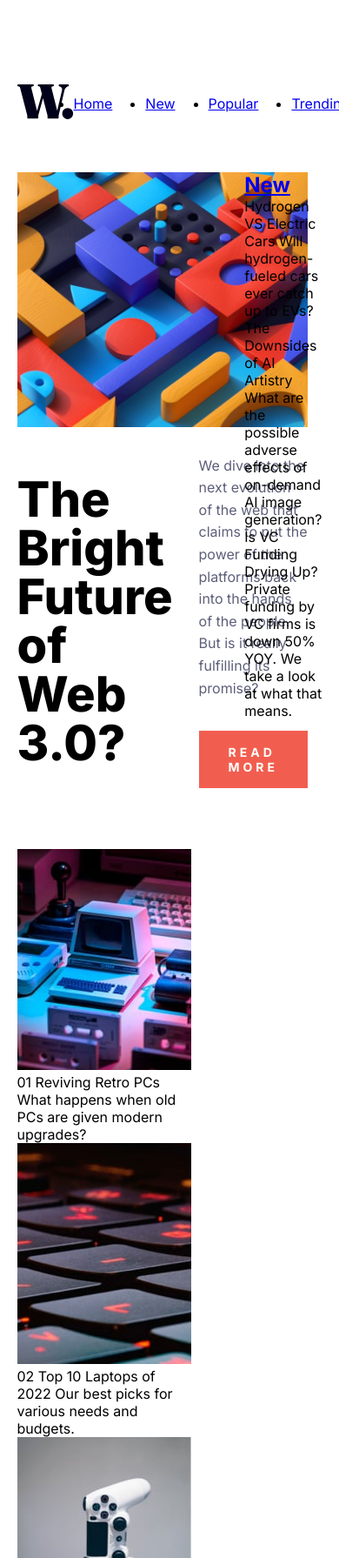
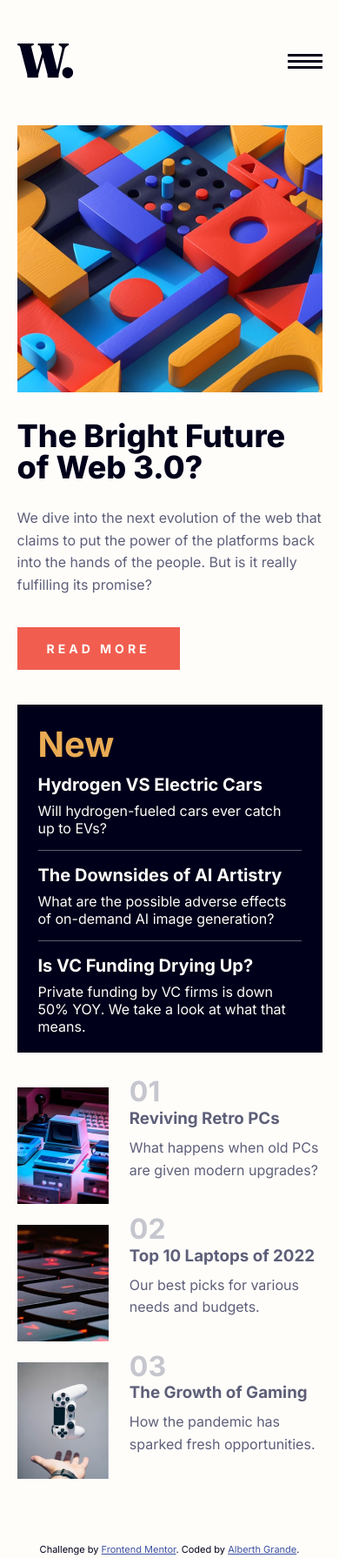
Before and after one commit to alberthgrande/news-homepage, a plain HTML site: page index.html in a window 390 px wide. Shown: the top 1791 px of the page at 87% size. Drawn offline with Linux system fonts and the light colour scheme.

Commit message:
Done Project

```diff
--- /dev/null
+++ b/css/media_query.css
@@ -0,0 +1,95 @@
+@media only screen and (max-width: 920px) {
+  body {
+    padding-top: 0;
+  }
+
+  .main {
+    display: grid;
+    column-gap: 20px;
+    row-gap: 40px;
+  }
+  .first-article {
+    grid-column: 1 / 4;
+  }
+  .aside {
+    grid-column: 1 / 4;
+    grid-row: 2 / 3;
+  }
+  .bottom-card-article {
+    grid-column: 1 / 4;
+    margin-bottom: 24px;
+  }
+  .bottom-card-img {
+    width: 150px;
+    max-width: 30%;
+  }
+
+  /* toogle navigation */
+  .nav-list {
+    display: flex;
+    background-color: #fff;
+    flex-direction: column;
+    gap: 30px;
+    grid-row: 1 / 3;
+
+    position: absolute;
+    top: 0;
+    right: 0;
+    width: 240px;
+    height: 100%;
+    padding: 200px 0 0 24px;
+
+    opacity: 0;
+    pointer-events: none;
+    visibility: none;
+    transform: translateX(100%);
+    transition: all 0.4s;
+    z-index: 99;
+  }
+
+  .nav-link:link,
+  .nav-link:visited {
+    font-size: 18px;
+    font-weight: 500;
+    color: var(--neutral-Very-dark-blue);
+  }
+
+  .nav-open .nav-list {
+    opacity: 1;
+    pointer-events: auto;
+    visibility: visible;
+    transform: translateX(0%);
+  }
+  .nav-open .icon-menu {
+    display: none;
+  }
+  .nav-open .icon-menu-close {
+    display: block;
+  }
+
+  .overlay {
+    position: absolute;
+    top: 0;
+    left: 0;
+    width: 100%;
+    height: 100%;
+    background-color: rgba(0, 0, 0, 0.4);
+    z-index: 98;
+  }
+  .btn-mobile-nav {
+    display: block;
+    z-index: 100;
+  }
+}
+
+@media only screen and (max-width: 600px) {
+  .main-note-h1 {
+    grid-column: 1 / 3;
+  }
+  .main-note-content {
+    grid-column: 1 / 3;
+  }
+  .main-note-h1 {
+    font-size: 36px;
+  }
+}
--- a/css/style.css
+++ b/css/style.css
@@ -36,6 +36,8 @@ html {
 body {
   min-height: 100vh;
   padding-top: 40px;
+  background-color: var(--neutral-Off-white);
+  color: var(--neutral-Very-dark-blue);
 }
 
 .container {
@@ -54,6 +56,29 @@ body {
 .nav-list {
   display: flex;
   gap: 38px;
+  list-style: none;
+}
+
+.nav-link:link,
+.nav-link:visited {
+  text-decoration: none;
+  color: var(--neutral-Very-dark-blue);
+  font-size: 1rem;
+  transition: 0.3s all;
+}
+
+.nav-link:hover,
+.nav-link:active {
+  color: var(--primary-Soft-orange);
+}
+.btn-mobile-nav {
+  border: none;
+  background: none;
+  cursor: pointer;
+  display: none;
+}
+.icon-menu-close {
+  display: none;
 }
 
 /* main */
@@ -123,10 +148,111 @@ body {
 /* aside */
 .aside {
   grid-column: 3 / 4;
-
   grid-row: 1 / 2;
+  background-color: var(--neutral-Very-dark-blue);
+  padding: 16px 24px;
+  display: flex;
+  min-height: 400px;
+  flex-direction: column;
+  justify-content: space-around;
+  color: var(--neutral-Off-white);
 }
 
+/* same */
+.aside-title-link:link,
+.aside-title-link:visited {
+  text-decoration: none;
+  color: var(--neutral-Grayish-blue);
+}
+
+.aside-title-link:hover > .aside-title {
+  color: var(--primary-Soft-red);
+}
+
+.aside-title {
+  font-size: 40px;
+  color: var(--primary-Soft-orange);
+  transition: 0.3s all;
+}
+
+.aside-note-title {
+  color: var(--neutral-Off-white);
+  font-size: 20px;
+  margin: 0 0 8px;
+  transition: all 0.3s;
+}
+
+/* same */
+.aside-note-link:link,
+.aside-note-link:visited {
+  text-decoration: none;
+  color: var(--neutral-Grayish-blue);
+}
+
+.aside-note-link:hover > .aside-note-title {
+  color: var(--primary-Soft-orange);
+}
+
+.aside-divider {
+  height: 1px;
+  background-color: var(--neutral-Dark-grayish-blue);
+  width: 100%;
+  margin: 6px 0;
+}
+
+/* bottom section */
+.bottom-section {
+  grid-column: 1 / -1;
+  display: grid;
+  grid-template-columns: repeat(3, 1fr);
+  column-gap: 30px;
+}
+
+.bottom-card-img {
+  width: 100px;
+  height: auto;
+  object-fit: cover;
+}
+
+.bottom-card-article {
+  display: flex;
+  gap: 24px;
+}
+
+.bottom-card h3 {
+  margin-bottom: 10px;
+  transition: 0.3s all;
+}
+
+.bottom-card-link:link,
+.bottom-card-link:visited {
+  text-decoration: none;
+  color: var(--neutral-Dark-grayish-blue);
+  font-weight: var(--fw-700);
+  font-family: inherit;
+}
+
+.bottom-card-link:hover,
+.bottom-card-link:active {
+  color: var(--primary-Soft-red);
+}
+
+.card-number {
+  color: var(--neutral-Grayish-blue);
+  font-size: 32px;
+  line-height: 0.3;
+  margin-bottom: 14px;
+}
+.card-title {
+  font-weight: var(--fw-700);
+}
+.bottom-card-text {
+  color: var(--neutral-Dark-grayish-blue);
+  line-height: 1.6;
+}
+.hidden {
+  display: none;
+}
 /* footer */
 .attribution {
   font-size: 11px;
@@ -135,3 +261,99 @@ body {
 .attribution a {
   color: hsl(228, 45%, 44%);
 }
+
+@media only screen and (max-width: 920px) {
+  body {
+    padding-top: 0;
+  }
+
+  .main {
+    display: grid;
+    column-gap: 20px;
+    row-gap: 40px;
+  }
+  .first-article {
+    grid-column: 1 / 4;
+  }
+  .aside {
+    grid-column: 1 / 4;
+    grid-row: 2 / 3;
+  }
+  .bottom-card-article {
+    grid-column: 1 / 4;
+    margin-bottom: 24px;
+  }
+  .bottom-card-img {
+    width: 150px;
+    max-width: 30%;
+  }
+
+  /* toogle navigation */
+  .nav-list {
+    display: flex;
+    background-color: #fff;
+    flex-direction: column;
+    gap: 30px;
+    grid-row: 1 / 3;
+
+    position: absolute;
+    top: 0;
+    right: 0;
+    width: 240px;
+    height: 100%;
+    padding: 200px 0 0 24px;
+
+    opacity: 0;
+    pointer-events: none;
+    visibility: none;
+    transform: translateX(100%);
+    transition: all 0.4s;
+    z-index: 99;
+  }
+
+  .nav-link:link,
+  .nav-link:visited {
+    font-size: 18px;
+    font-weight: 500;
+    color: var(--neutral-Very-dark-blue);
+  }
+
+  .nav-open .nav-list {
+    opacity: 1;
+    pointer-events: auto;
+    visibility: visible;
+    transform: translateX(0%);
+  }
+  .nav-open .icon-menu {
+    display: none;
+  }
+  .nav-open .icon-menu-close {
+    display: block;
+  }
+
+  .overlay {
+    position: absolute;
+    top: 0;
+    left: 0;
+    width: 100%;
+    height: 100%;
+    background-color: rgba(0, 0, 0, 0.4);
+    z-index: 98;
+  }
+  .btn-mobile-nav {
+    display: block;
+    z-index: 100;
+  }
+}
+
+@media only screen and (max-width: 600px) {
+  .main-note-h1 {
+    grid-column: 1 / 3;
+  }
+  .main-note-content {
+    grid-column: 1 / 3;
+  }
+  .main-note-h1 {
+    font-size: 36px;
+  }
+}
--- a/index.html
+++ b/index.html
@@ -78,52 +78,103 @@
       </article>
       <aside class="aside">
         <!--  -->
-        <a class="asid-title-link" href="#">
-          <h2 class="asid-title">New</h2>
+        <a class="aside-title-link" href="#">
+          <h2 class="aside-title">New</h2>
         </a>
         <article>
           <!--  -->
-          Hydrogen VS Electric Cars Will hydrogen-fueled cars ever catch up to
-          EVs?
+          <a href="#" class="aside-note-link">
+            <h3 class="aside-note-title">Hydrogen VS Electric Cars</h3>
+          </a>
+          <p class="aside-note-text">
+            Will hydrogen-fueled cars ever catch up to EVs?
+          </p>
         </article>
-        <!--  -->
+        <div class="aside-divider"></div>
         <article>
-          The Downsides of AI Artistry What are the possible adverse effects of
-          on-demand AI image generation?
+          <a href="" class="aside-note-link">
+            <h3 class="aside-note-title">The Downsides of AI Artistry</h3>
+          </a>
+          <p class="aside-note-text">
+            What are the possible adverse effects of on-demand AI image
+            generation?
+          </p>
         </article>
-        <!--  -->
+        <div class="aside-divider"></div>
         <article>
-          Is VC Funding Drying Up? Private funding by VC firms is down 50% YOY.
-          We take a look at what that means.
+          <a href="#" class="aside-note-link">
+            <h3 class="aside-note-title">Is VC Funding Drying Up?</h3>
+          </a>
+          <p class="aside-note-text">
+            Private funding by VC firms is down 50% YOY. We take a look at what
+            that means.
+          </p>
         </article>
       </aside>
       <section class="bottom-section">
         <article class="bottom-card-article">
-          <img src="/assets/images/image-retro-pcs.jpg" alt="" />
-          01 Reviving Retro PCs What happens when old PCs are given modern
-          upgrades?
+          <img
+            class="bottom-card-img"
+            src="/assets/images/image-retro-pcs.jpg"
+            alt=""
+          />
+          <div class="bottom-card">
+            <h2 class="card-number">01</h2>
+            <a class="bottom-card-link" href="#">
+              <h3>Reviving Retro PCs</h3>
+            </a>
+            <p class="bottom-card-text">
+              What happens when old PCs are given modern upgrades?
+            </p>
+          </div>
         </article>
 
         <article class="bottom-card-article">
-          <img src="./assets/images/image-top-laptops.jpg" alt="" />
-          02 Top 10 Laptops of 2022 Our best picks for various needs and
-          budgets.
+          <img
+            class="bottom-card-img"
+            src="./assets/images/image-top-laptops.jpg"
+            alt=""
+          />
+          <div class="bottom-card">
+            <h2 class="card-number">02</h2>
+            <a class="bottom-card-link" href="#">
+              <h3>Top 10 Laptops of 2022</h3>
+            </a>
+            <p class="bottom-card-text">
+              Our best picks for various needs and budgets.
+            </p>
+          </div>
         </article>
 
         <article class="bottom-card-article">
-          <img src="./assets/images/image-gaming-growth.jpg" alt="" />
-          03 The Growth of Gaming How the pandemic has sparked fresh
-          opportunities.
+          <img
+            class="bottom-card-img"
+            src="./assets/images/image-gaming-growth.jpg"
+            alt=""
+          />
+          <div class="bottom-card">
+            <h2 class="card-number">03</h2>
+            <a class="bottom-card-link" href="#">
+              <h3>The Growth of Gaming</h3>
+            </a>
+            <p class="bottom-card-text">
+              How the pandemic has sparked fresh opportunities.
+            </p>
+          </div>
         </article>
       </section>
     </main>
+    <div class="overlay hidden"></div>
     <footer>
       <div class="attribution">
         Challenge by
         <a href="https://www.frontendmentor.io?ref=challenge" target="_blank"
           >Frontend Mentor</a
-        >. Coded by <a href="#">Your Name Here</a>.
+        >. Coded by <a href="#">Alberth Grande</a>.
       </div>
     </footer>
+
+    <!-- navigation script -->
+    <script src="./js/script.js" defer></script>
   </body>
 </html>
--- /dev/null
+++ b/js/script.js
@@ -0,0 +1,13 @@
+const header = document.querySelector(".header");
+const overlay = document.querySelector(".overlay");
+const btnMobile = document.querySelector(".btn-mobile-nav");
+
+btnMobile.addEventListener("click", () => {
+  overlay.classList.toggle("hidden");
+  header.classList.toggle("nav-open");
+});
+
+overlay.addEventListener("click", () => {
+  overlay.classList.toggle("hidden");
+  header.classList.remove("nav-open");
+});
```
